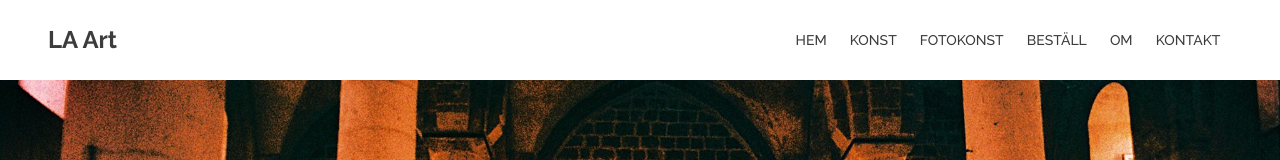
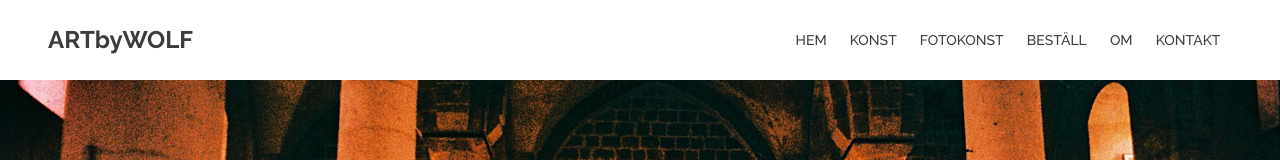
Before and after one commit to RozlinA/Art-Gallery-Degree-Project, a React (Vite) app: page / in a window 1280 px wide. Shown: the top 160 px of the page. Built offline with nearby package versions, Linux system fonts and the light colour scheme; no server answers.

Commit message:
Change the logo in the header

```diff
--- a/src/components/Header.tsx
+++ b/src/components/Header.tsx
@@ -13,14 +13,14 @@ export const Header = () => {
   return (
     <>
       <header>
-        <nav className="flex justify-between p-4 md:px-12 items-center h-16 lg:h-20 font-heading text-sm">
+        <nav className="flex justify-between p-4 md:px-12 items-center h-16 md:h-20 font-heading text-sm">
           <div>
             <NavLink
               to={"/"}
               className="text-2xl font-bold hover:text-gray-500"
               onClick={() => setIsMenuOpen(false)}
             >
-              LA Art
+              ARTbyWOLF
             </NavLink>
           </div>
           <div className="md:hidden">
```
